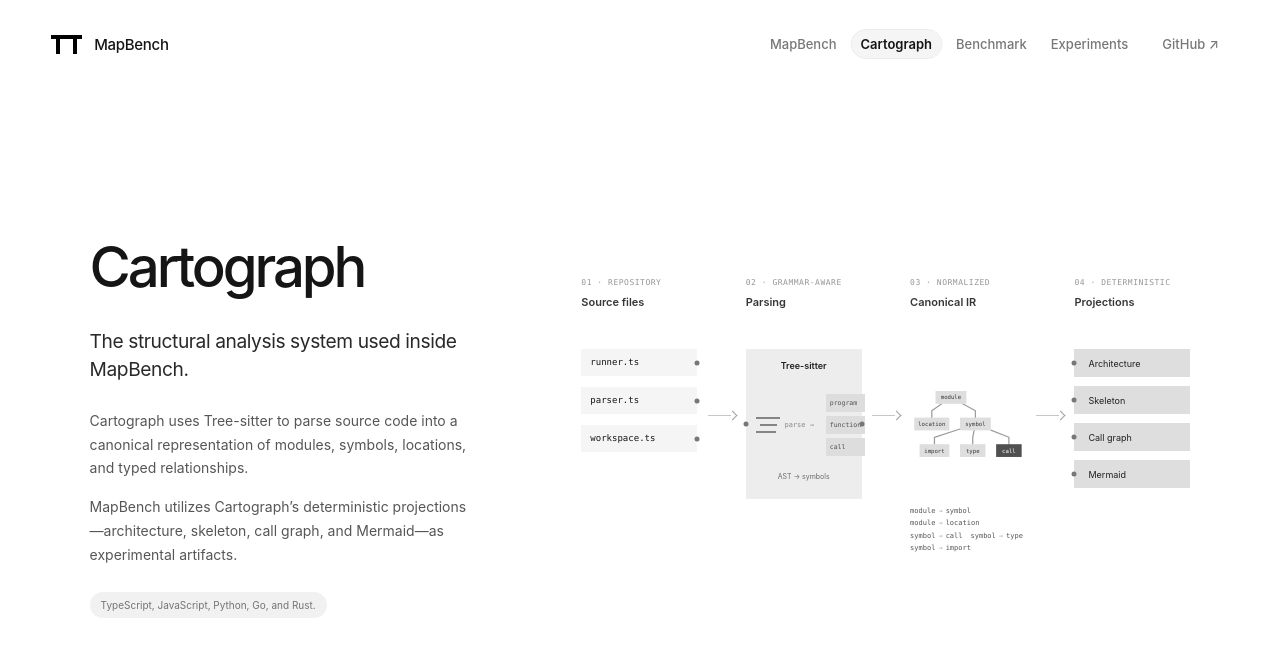
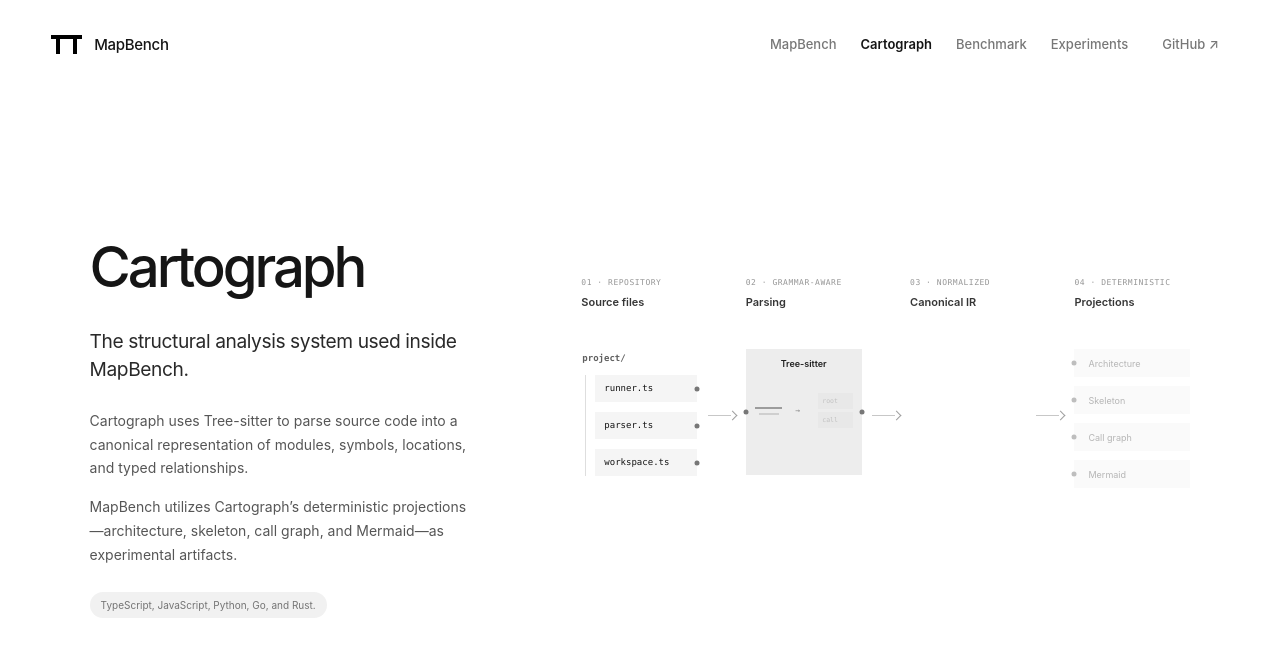
Before and after one commit to michaelzoub/MapBench-site, a React (Vite) app: page /#mapbench in a window 1280 px wide. Both pictures are taken after a click on the button "Cartograph". Shown: the top 656 px of the page. Built offline with nearby package versions, Linux system fonts and the light colour scheme.

Commit message:
refine MapBench site UI

```diff
--- a/src/main.jsx
+++ b/src/main.jsx
@@ -219,53 +219,15 @@
 }
 
 function Header({ active, onNavigate }) {
-  const navRef = useRef(null);
-  const activeButtonRef = useRef(null);
-  const capsuleRef = useRef(null);
-
-  useLayoutEffect(() => {
-    const nav = navRef.current;
-    const activeButton = activeButtonRef.current;
-    const capsule = capsuleRef.current;
-    if (!nav || !activeButton || !capsule) return undefined;
-
-    const updateCapsule = () => {
-      const navRect = nav.getBoundingClientRect();
-      const buttonRect = activeButton.getBoundingClientRect();
-      const reducedMotion = window.matchMedia('(prefers-reduced-motion: reduce)').matches;
-      gsap.to(capsule, {
-        x: buttonRect.left - navRect.left,
-        y: buttonRect.top - navRect.top,
-        width: buttonRect.width,
-        height: buttonRect.height,
-        opacity: 1,
-        duration: reducedMotion ? 0.01 : 0.28,
-        ease: 'power2.out',
-        overwrite: 'auto',
-      });
-    };
-
-    updateCapsule();
-    const observer = new ResizeObserver(updateCapsule);
-    observer.observe(nav);
-    window.addEventListener('resize', updateCapsule);
-    return () => {
-      observer.disconnect();
-      window.removeEventListener('resize', updateCapsule);
-    };
-  }, [active]);
-
   return (
     <header className="site-header">
       <button className="wordmark" onClick={() => onNavigate('mapbench')} aria-label="Go to MapBench introduction">
         <Mark/><span>MapBench</span>
       </button>
-      <nav className="primary-nav" ref={navRef} aria-label="Primary navigation">
-        <span className="nav-active-capsule" ref={capsuleRef} aria-hidden="true"/>
+      <nav className="primary-nav" aria-label="Primary navigation">
         {VIEWS.map((view) => (
           <button
             key={view.id}
-            ref={active === view.id ? activeButtonRef : null}
             className={`nav-link ${active === view.id ? 'active' : ''}`}
             aria-current={active === view.id ? 'page' : undefined}
             onClick={() => onNavigate(view.id)}
@@ -295,7 +257,7 @@
   );
 }
 
-const FILES = ['runner.ts', 'workspace.ts', 'verify.ts'];
+const FILES = ['app.ts', 'config.ts', 'tests.ts'];
 const STRUCTURE_NODES = [
   { id: 'module', label: 'module', width: 54, height: 23 },
   { id: 'symbol', label: 'symbol', width: 54, height: 23, className: 'core' },
@@ -382,7 +344,10 @@
         <section className="sequence-stage repository-stage">
           <header><span>01 · source → artifact</span><p>Programmatic generation</p></header>
           <div className="repository-files">
-            {FILES.map((file) => <span className="repository-file" key={file}><code>{file}</code></span>)}
+            <span className="repository-folder"><code>project/</code></span>
+            <div className="repository-file-list">
+              {FILES.map((file) => <span className="repository-file" key={file}><code>{file}</code></span>)}
+            </div>
           </div>
           <div className="generation-card"><span>deterministic build</span><i className="ui-port generator-output"/></div>
         </section>
@@ -398,10 +363,10 @@
           <header><span>03 · agent traversal</span><p>Navigation</p></header>
           <div className="navigation-map">
             <div className="repository-tree">
-              <span className="tree-row tree-root" data-route><i className="tree-anchor"/><code>mapbench/</code></span>
+              <span className="tree-row tree-root" data-route><i className="tree-anchor"/><code>project/</code></span>
               <span className="tree-row depth-1" data-route><i className="tree-guide">└─</i><i className="tree-anchor"/><code>src/</code></span>
-              <span className="tree-row depth-2" data-route><i className="tree-guide">└─</i><i className="tree-anchor"/><code>workspace.ts</code></span>
-              <span className="tree-row tree-symbol depth-3" data-route><i className="tree-guide">└─</i><i className="tree-anchor"/><code>resolveRoot()</code></span>
+              <span className="tree-row depth-2" data-route><i className="tree-guide">└─</i><i className="tree-anchor"/><code>app.ts</code></span>
+              <span className="tree-row tree-symbol depth-3" data-route><i className="tree-guide">└─</i><i className="tree-anchor"/><code>resolveTarget()</code></span>
             </div>
           </div>
         </section>
@@ -409,7 +374,7 @@
         <section className="sequence-stage outcome-stage">
           <header><span>04 · result</span><p>Outcome</p></header>
           <div className="completion-trace">
-            <div className="completion-target"><code>workspace.ts</code><span>resolveRoot()</span></div>
+            <div className="completion-target"><code>app.ts</code><span>resolveTarget()</span></div>
             <div className="outcome-card"><i className="ui-port outcome-port"/><i className="completion-mark"/><div><strong>Task completed</strong><span>target verified</span></div></div>
           </div>
         </section>
@@ -535,7 +500,10 @@
         <section className="sequence-stage source-stage" aria-hidden="true">
           <header><span>01 · repository</span><p>Source files</p></header>
           <div className="source-files">
-            {SOURCE_FILES.map((file) => <span className="source-file" key={file}><code>{file}</code><i className="ui-port stage-port"/></span>)}
+            <span className="source-folder"><code>project/</code></span>
+            <div className="source-file-list">
+              {SOURCE_FILES.map((file) => <span className="source-file" key={file}><code>{file}</code><i className="ui-port stage-port"/></span>)}
+            </div>
           </div>
         </section>
         <i className="track-line" aria-hidden="true"/>
@@ -545,11 +513,10 @@
             <i className="ui-port parser-input"/><i className="ui-port parser-output"/>
             <strong>Tree-sitter</strong>
             <div className="parser-pipeline">
-              <div className="parser-source" aria-label="Source"><i className="parser-phase"/><i className="parser-phase"/><i className="parser-phase"/></div>
-              <span className="parser-action">parse</span>
-              <div className="parser-ast" aria-label="Abstract syntax tree"><span className="parser-phase">program</span><span className="parser-phase">function</span><span className="parser-phase">call</span></div>
+              <div className="parser-source" aria-label="Source"><i className="parser-phase"/><i className="parser-phase"/></div>
+              <span className="parser-action" aria-label="Parse"/>
+              <div className="parser-ast" aria-label="Abstract syntax tree"><span className="parser-phase">root</span><span className="parser-phase">call</span></div>
             </div>
-            <span>AST → symbols</span>
           </div>
         </section>
         <i className="track-line parser-to-ir" aria-hidden="true"/>
@@ -571,9 +538,7 @@
               onNodeHover={setActiveIrNode}
             />
           </div>
-          <div className="ir-relation-list" aria-label="Canonical IR relations">
-            {IR_EDGES.map(([source, target]) => <span key={`${source}-${target}`}><b>{source}</b><i>→</i><b>{target}</b></span>)}
-          </div>
+
         </section>
         <i className="track-line" aria-hidden="true"/>
         <section className="sequence-stage projection-stage" aria-hidden="true">
--- a/src/styles.css
+++ b/src/styles.css
@@ -45,11 +45,10 @@
 .brand-symbol i:nth-of-type(1) { left: 5px; }
 .brand-symbol i:nth-of-type(2) { right: 5px; }
 .primary-nav { position: relative; display: flex; align-items: center; gap: 4px; }
-.primary-nav button, .primary-nav a { position: relative; z-index: 1; background: transparent; color: #777777; font-size: 13px; font-weight: 450; cursor: pointer; transition: color 180ms ease; }
+.primary-nav button, .primary-nav a { position: relative; background: transparent; color: #777777; font-size: 13px; font-weight: 450; cursor: pointer; transition: color 180ms ease; }
 .primary-nav button { padding: 7px 10px; }
 .primary-nav button:hover, .primary-nav a:hover { color: var(--ink); }
-.primary-nav button.active { background: transparent; color: var(--ink); font-weight: 560; }
-.nav-active-capsule { position: absolute; z-index: 0; top: 0; left: 0; width: 0; height: 0; border: 1px solid var(--light); border-radius: 999px; background: var(--soft); opacity: 0; pointer-events: none; }
+.primary-nav button.active { color: var(--ink); font-weight: 560; }
 .primary-nav .secondary-pill { margin-left: 10px; padding: 8px 10px; border-radius: 999px; color: #777777; }
 .view-port { min-height: 100dvh; padding-top: var(--header-h); }
 .view { width: min(1480px, 100%); min-height: calc(100dvh - var(--header-h)); margin: 0 auto; padding: clamp(48px, 7vh, 86px) clamp(34px, 7vw, 112px) clamp(52px, 7vh, 80px); will-change: opacity, transform; }
@@ -83,7 +82,10 @@
 .track-line::after, .benchmark-line::after { content: ""; position: absolute; right: 0; top: 1px; width: 6px; height: 6px; border-top: 1px solid #9f9f9f; border-right: 1px solid #9f9f9f; transform: rotate(45deg); transform-origin: center; }
 
 .map-sequence .sequence-track { grid-template-columns: minmax(0, 1fr) 28px minmax(0, 1fr) 28px minmax(0, 1fr) 28px minmax(0, 1fr); }
-.repository-files, .source-files { display: flex; flex-direction: column; gap: 10px; }
+.repository-files, .source-files { display: flex; flex-direction: column; gap: 8px; }
+.repository-file-list, .source-file-list { display: flex; flex-direction: column; gap: 10px; margin-left: 4px; padding-left: 9px; border-left: 1px solid #dedede; }
+.repository-folder, .source-folder { display: flex; align-items: center; min-height: 18px; padding-left: 1px; color: #5f5f5f; }
+.repository-folder code, .source-folder code { font: 9px/1 ui-monospace, SFMono-Regular, Menlo, monospace; font-weight: 650; }
 .repository-file, .source-file { position: relative; display: flex; align-items: center; min-height: 27px; padding: 0 12px 0 9px; overflow: hidden; background: var(--soft); color: #777777; }
 .repository-file code, .source-file code { overflow: hidden; font: 9px/1 ui-monospace, SFMono-Regular, Menlo, monospace; text-overflow: ellipsis; white-space: nowrap; }
 .source-file { overflow: visible; }
@@ -128,19 +130,18 @@
 .agent-token { width: 10px; height: 10px; }
 
 .cartograph-sequence .sequence-track { grid-template-columns: minmax(0, 1fr) 28px minmax(0, 1fr) 28px minmax(0, 1fr) 28px minmax(0, 1fr); }
-.source-files { gap: 11px; }
-.tree-sitter-card { position: relative; min-height: 150px; padding: 12px 10px 10px; overflow: visible; background: var(--soft); color: #686868; text-align: center; }
+.source-files { gap: 8px; }
+.tree-sitter-card { position: relative; min-height: 126px; padding: 10px 9px 8px; overflow: visible; background: var(--soft); color: #686868; text-align: center; }
 .tree-sitter-card strong { font-size: 9px; }
-.parser-pipeline { min-height: 87px; margin-top: 10px; display: grid; grid-template-columns: minmax(24px, .7fr) 31px minmax(42px, 1fr); align-items: center; gap: 4px; }
-.parser-source { display: grid; gap: 5px; }
+.parser-pipeline { min-height: 66px; margin-top: 8px; display: grid; grid-template-columns: minmax(24px, .7fr) 25px minmax(38px, 1fr); align-items: center; gap: 3px; }
+.parser-source { display: grid; gap: 4px; }
 .parser-source i { display: block; height: 2px; background: #858585; }
 .parser-source i:nth-child(2) { width: 72%; margin-left: 17%; }
-.parser-source i:nth-child(3) { width: 86%; }
-.parser-action { color: #888888; font: 7px/1 ui-monospace, SFMono-Regular, Menlo, monospace; }
-.parser-action::after { content: " →"; }
-.parser-ast { position: relative; display: grid; gap: 4px; padding-left: 7px; }
+.parser-action { color: #888888; font-size: 0; line-height: 1; }
+.parser-action::after { content: "→"; font: 8px/1 ui-monospace, SFMono-Regular, Menlo, monospace; }
+.parser-ast { position: relative; display: grid; gap: 3px; padding-left: 5px; }
 .parser-ast::before { display: none; }
-.parser-ast span { min-height: 18px; padding: 0 4px; display: flex; align-items: center; background: #dddddd; color: #515151; font: 6.5px/1 ui-monospace, SFMono-Regular, Menlo, monospace; text-align: left; }
+.parser-ast span { min-height: 16px; padding: 0 4px; display: flex; align-items: center; background: #dddddd; color: #515151; font: 6.5px/1 ui-monospace, SFMono-Regular, Menlo, monospace; text-align: left; }
 .canonical-ir { height: 150px; }
 .ir-node rect { fill: #dedede; transition: fill 160ms ease, opacity 160ms ease; }
 .ir-node text { fill: #353535; font: 8px/1 ui-monospace, SFMono-Regular, Menlo, monospace; pointer-events: none; }
@@ -155,10 +156,7 @@
 .ir-node.is-active, .ir-node.is-connected, .ir-edge.is-active { opacity: 1 !important; }
 .ir-edge { transition: opacity 160ms ease, stroke 160ms ease, stroke-width 160ms ease; }
 .ir-edge.is-active { stroke: #151515; stroke-width: 2; }
-.ir-relation-list { display: flex; flex-wrap: wrap; gap: 4px 8px; margin-top: 8px; color: #8a8a8a; font: 7px/1.2 ui-monospace, SFMono-Regular, Menlo, monospace; }
-.ir-relation-list span { white-space: nowrap; }
-.ir-relation-list b { color: #555555; font-weight: 500; }
-.ir-relation-list i { margin: 0 3px; color: #aaa; font-style: normal; }
+
 .projection-list { display: flex; flex-direction: column; gap: 9px; }
 .projection-row { position: relative; min-height: 28px; display: flex; align-items: center; padding: 0 9px 0 14px; overflow: visible; background: var(--soft); color: #777777; font-size: 9px; white-space: nowrap; }
 
```
